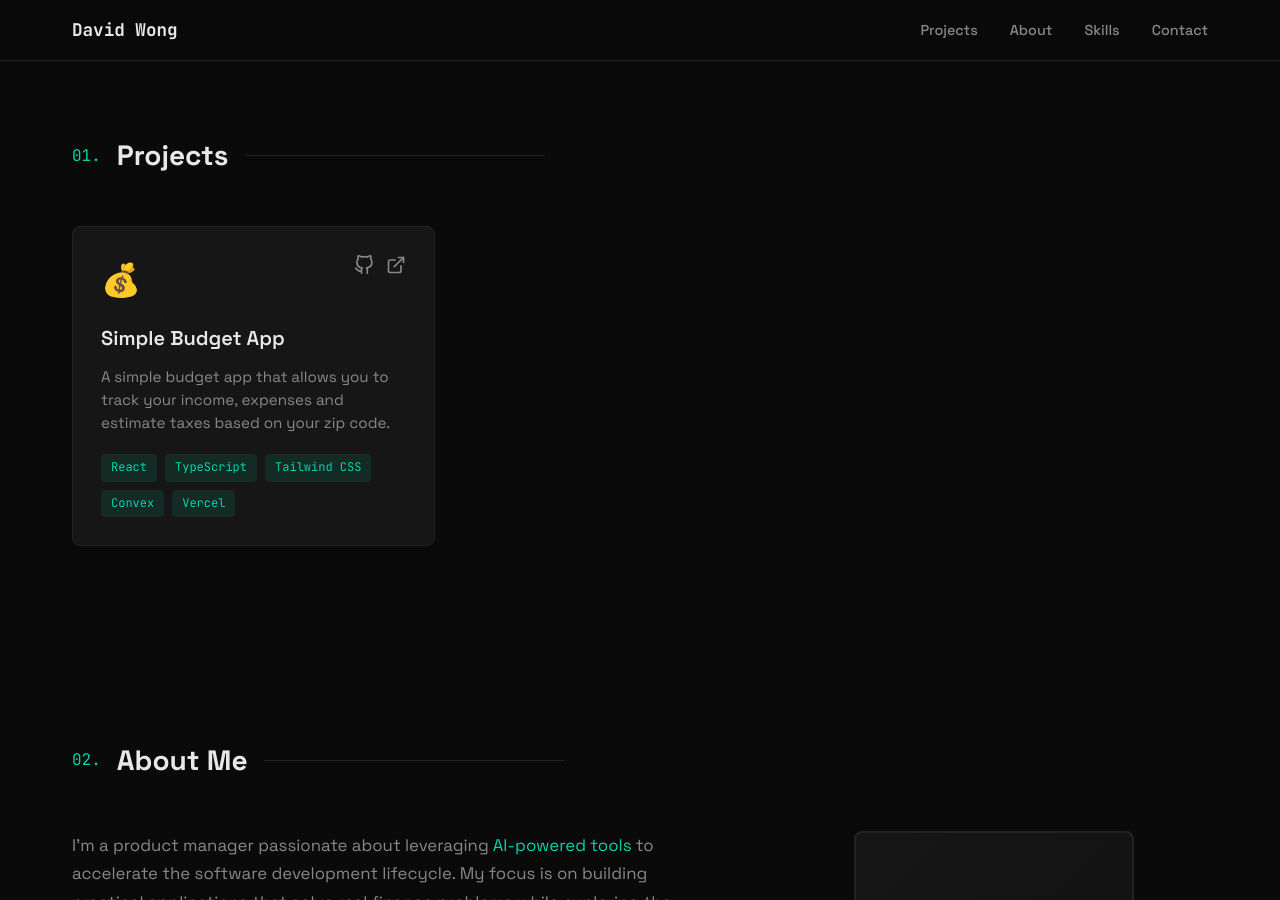
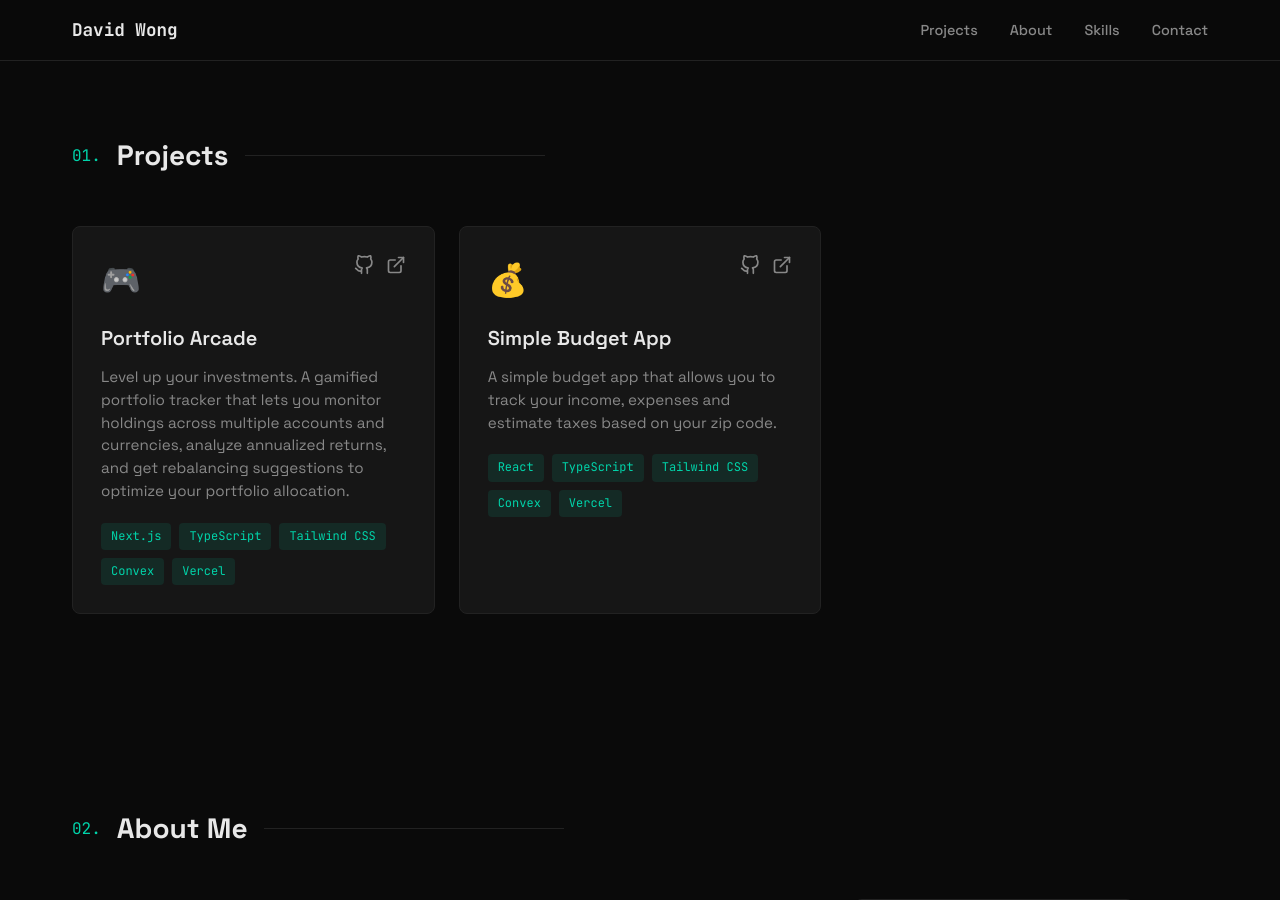
Before and after one commit to davidwyh-dev/davidwyh-dev.github.io, a Jekyll site: the page built from index.md, in a window 1280 px wide and 900 px high, scrolled down 863 px. Built offline with Jekyll 4.4.1, drawn with Linux system fonts in a browser that asks for light colours.

Commit message:
Updated with Portfolio Arcade

```diff
--- a/_data/projects.yml
+++ b/_data/projects.yml
@@ -1,5 +1,18 @@
 # Projects built with Cursor AI
 # Add your projects below - the site will automatically display them
+
+- name: "Portfolio Arcade"
+  description: "Level up your investments. A gamified portfolio tracker that lets you monitor holdings across multiple accounts and currencies, analyze annualized returns, and get rebalancing suggestions to optimize your portfolio allocation."
+  icon: "🎮"
+  tags:
+    - Next.js
+    - TypeScript
+    - Tailwind CSS
+    - Convex
+    - Vercel
+  github: "https://github.com/davidwyh-dev/portfolio-arcade"
+  live: "https://portfolio-arcade-eight.vercel.app/"
+  featured: true
 
 - name: "Simple Budget App"
   description: "A simple budget app that allows you to track your income, expenses and estimate taxes based on your zip code."
```
